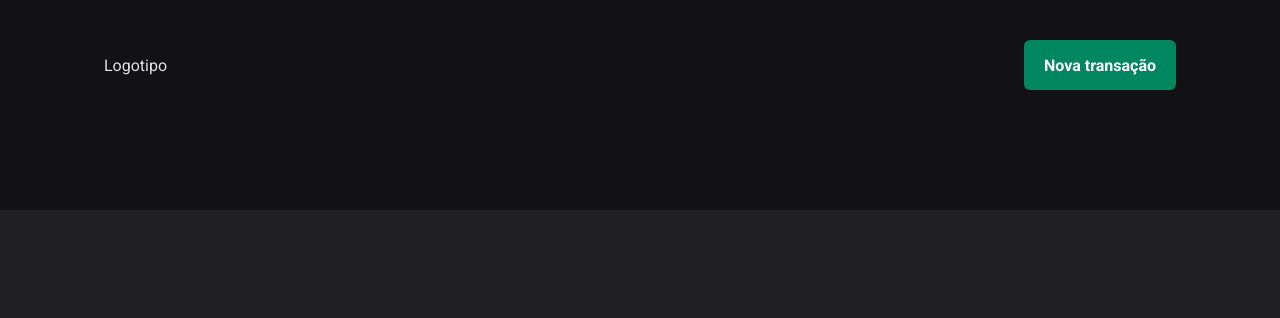
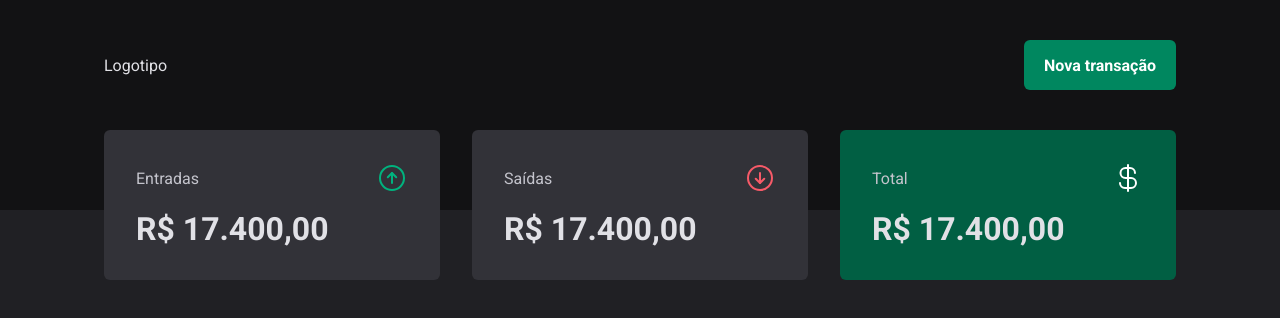
Before and after one commit to lidianerfaria/dt-money, a React (Vite) app: page / in a window 1280 px wide. Shown: the top 318 px of the page. Built offline with nearby package versions, Linux system fonts and the light colour scheme.

Commit message:
create summary component

```diff
--- a/package.json
+++ b/package.json
@@ -11,6 +11,7 @@
   },
   "dependencies": {
     "@types/styled-components": "^5.1.34",
+    "phosphor-react": "^1.4.1",
     "react": "^18.2.0",
     "react-dom": "^18.2.0",
     "styled-components": "^6.1.6"
--- /dev/null
+++ b/src/components/Summary/index.tsx
@@ -0,0 +1,35 @@
+import { ArrowCircleDown, ArrowCircleUp, CurrencyDollar } from 'phosphor-react';
+import { SummaryCard, SummaryContainer } from './styles';
+
+export const Summary = () => {
+  return (
+    <SummaryContainer>
+      <SummaryCard>
+        <header>
+          <span>Entradas</span>
+          <ArrowCircleUp size={32} color='#00b37e' />
+        </header>
+
+        <strong>R$ 17.400,00</strong>
+      </SummaryCard>
+
+      <SummaryCard>
+        <header>
+          <span>Saídas</span>
+          <ArrowCircleDown size={32} color='#f75a68' />
+        </header>
+
+        <strong>R$ 17.400,00</strong>
+      </SummaryCard>
+
+      <SummaryCard variant='green'>
+        <header>
+          <span>Total</span>
+          <CurrencyDollar size={32} color='#fff' />
+        </header>
+
+        <strong>R$ 17.400,00</strong>
+      </SummaryCard>
+    </SummaryContainer>
+  );
+};
--- /dev/null
+++ b/src/components/Summary/styles.ts
@@ -0,0 +1,38 @@
+import styled, { css } from 'styled-components';
+
+export const SummaryContainer = styled.section`
+  width: 100%;
+  max-width: 1120px;
+  margin: 0 auto;
+  padding: 0 1.5rem;
+  display: grid;
+  grid-template-columns: repeat(3, 1fr);
+  gap: 2rem;
+  margin-top: -5rem;
+`;
+
+interface SummaryCardProps {
+  variant?: 'green';
+}
+
+export const SummaryCard = styled.div<SummaryCardProps>`
+  background: ${(props) => props.theme['gray-600']};
+  border-radius: 6px;
+  padding: 2rem;
+  header {
+    display: flex;
+    align-items: center;
+    justify-content: space-between;
+    color: ${(props) => props.theme['gray-300']};
+  }
+  strong {
+    display: block;
+    margin-top: 1rem;
+    font-size: 2rem;
+  }
+  ${(props) =>
+    props.variant === 'green' &&
+    css`
+      background: ${props.theme['green-700']};
+    `}
+`;
--- a/src/pages/Transactions/index.tsx
+++ b/src/pages/Transactions/index.tsx
@@ -1,5 +1,11 @@
 import { Header } from '../../components/Header';
+import { Summary } from '../../components/Summary';
 
 export const Transactions = () => {
-  return <Header />;
+  return (
+    <>
+      <Header />
+      <Summary />
+    </>
+  );
 };
```
Also changed, not shown: 1 other file (tests, documents, lock files or other folders).
